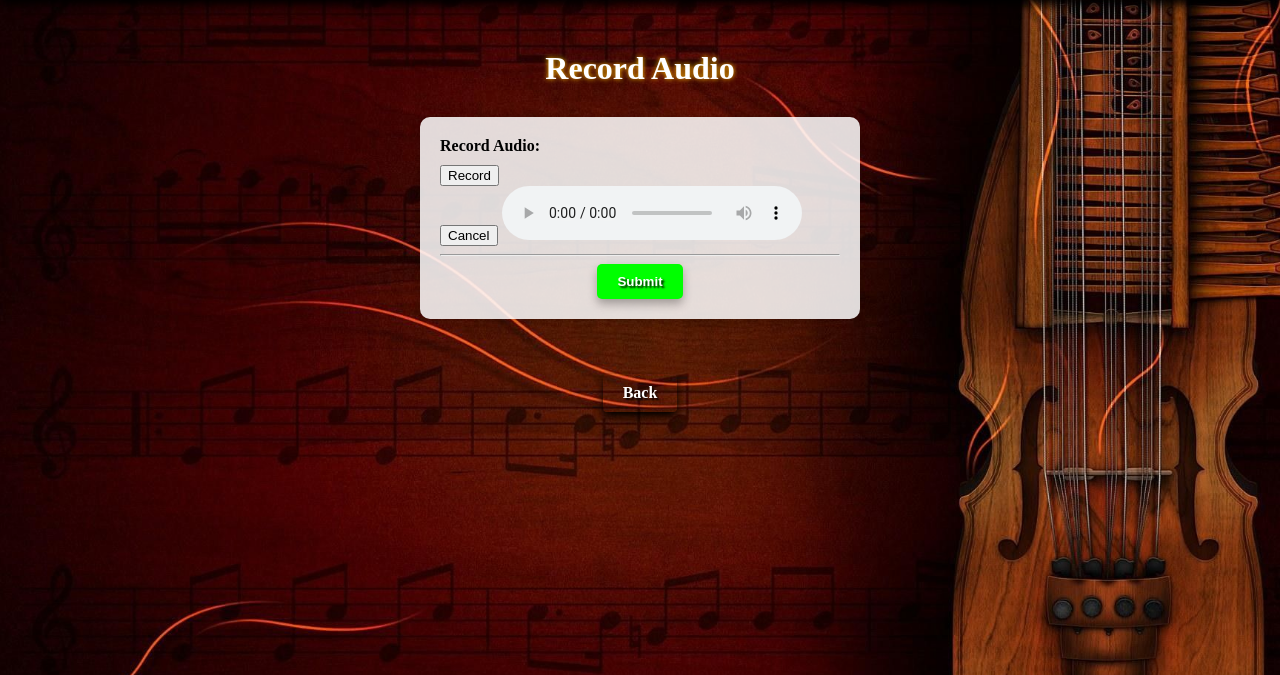
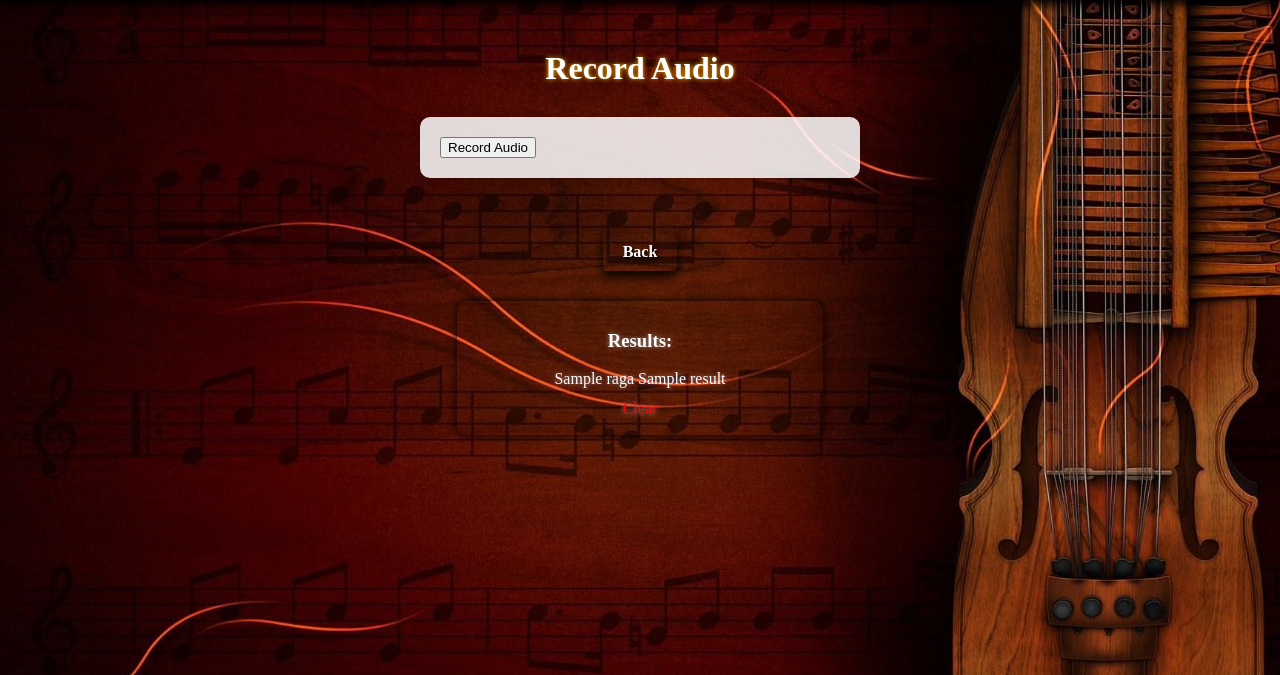
Before and after one commit to akhilraj9590/MAIN_PROJECT, a Django app: template DjangoImplementation/RagaIdentification/templates/recordAudio.html in a window 1280 px wide. Shown: the part 76-751 px from the top of the page. Run offline with Django 3.2, Linux system fonts and the light colour scheme; the template is opened without the code that fills it: most values are stand-ins (such as "Sample title", 1, 10 or a date in 2020); parts of the project's set-up code (start-up, migrations or seed data) failed here and were passed over.

Commit message:
record audio option updated

```diff
--- a/DjangoImplementation/RagaIdentification/RagaClassification/urls.py
+++ b/DjangoImplementation/RagaIdentification/RagaClassification/urls.py
@@ -7,5 +7,5 @@ urlpatterns = [
     path('', home,name='home'),
     path('uploadAudio', uploadAudio,name='uploadAudio'),
     path('predictByRecord',predictByRecord,name='predictByRecord'),
-
+    path('record-audio/', record_audio, name='record_audio'),
 ]+ static(settings.STATIC_URL, document_root=settings.STATIC_ROOT)
--- a/DjangoImplementation/RagaIdentification/templates/recordAudio.html
+++ b/DjangoImplementation/RagaIdentification/templates/recordAudio.html
@@ -118,6 +118,26 @@
         box-shadow: 0 5px 10px rgb(0, 0, 0);
 
       }
+      .result {
+        margin: 0 auto;
+        text-align: center;
+        color: #fff;
+        text-shadow: 0 0 5px rgba(255, 255, 255, 0.5);
+        width: 27%;
+        /* background-color: rgba(0, 0, 0, 0.6); */
+        border-radius: 10px;
+        padding: 10px;
+        box-shadow: 0 0 10px rgba(0, 0, 0, 1);
+        background-color: transparent;
+      }
+      #clear-link{
+        display: block;
+        margin: 7px auto;
+        color:rgb(255, 0, 0);
+        text-decoration: none;
+        margin-top: 12px;
+
+      }
 
       .button:hover {
         font-size: 18px;
@@ -135,7 +155,7 @@
       Carnatic Music Raga Identification
     </nav>
     <h1>Record Audio</h1>
-	<form id="audio-form"  method="post" enctype="multipart/form-data" >
+	<!-- <form id="audio-form"  method="post" enctype="multipart/form-data" >
     {% csrf_token %}
 		<label for="audio">Record Audio:</label>
 		<button id="record-btn" type="button" onclick="toggleRecording()">Record</button>
@@ -143,72 +163,107 @@
 		<button id="cancel-btn" type="button" onclick="resetForm()">Cancel</button>
         <audio id="audio" controls></audio>
         <hr>
+
+
 		<input type="submit" value="Submit">
-	</form>
+	</form> -->
+
+
+  <form method="post" action="{% url 'record_audio' %}">
+    {% csrf_token %}
+    <button type="submit">Record Audio</button>
+</form>
+
   <h1><a href="{% url 'home' %}" class="button">Back</a></h1>
-  <script>
 
-  let audioStream;
-  let mediaRecorder;
-  let chunks = [];
+  {% if results %}
+  <div class="result">
+    <h3 >Results:</h3>
+    {{raga}}
+    {% for result in results %}
+      {{ result }}
+    {% endfor %}
+    <a href="{% url 'predictByRecord' %}" id="clear-link" >Clear</a>
+  </div>
+{% endif %}
+<script>
 
-  function toggleRecording() {
-    if (!mediaRecorder) {
-      navigator.mediaDevices.getUserMedia({ audio: true })
-        .then(function(stream) {
-          audioStream = stream;
-          mediaRecorder = new MediaRecorder(stream);
-          mediaRecorder.ondataavailable = function(e) {
-            chunks.push(e.data);
-          };
-          mediaRecorder.onstop = function() {
-            let blob = new Blob(chunks, { 'type' : 'audio/wav; codecs=pcm' });
-            let formData = new FormData();
-            formData.append('audio_file', blob, 'audio.wav');
-            let xhr = new XMLHttpRequest();
-            xhr.open('POST', '/predictByRecord'); // add trailing slash at the end
-            xhr.setRequestHeader('X-CSRFToken', '{{ csrf_token }}');
-            xhr.onload = function() {
-              if (xhr.status === 200) {
-                console.log('Audio uploaded successfully');
-              } else {
-                console.log('Audio upload failed');
-              }
-            };
-            xhr.send(formData);
-            document.getElementById('audio').src = URL.createObjectURL(blob);
-            document.getElementById('record-btn').textContent = 'Record';
-            chunks = [];
-            audioStream.getTracks().forEach(function(track) {
-              track.stop();
-            });
-            mediaRecorder = null;
-            audioStream = null;
-          };
-          mediaRecorder.start();
-          document.getElementById('record-btn').textContent = 'Stop';
-        })
-        .catch(function(err) {
-          console.log('Error:', err);
-        });
-    } else {
-      mediaRecorder.stop();
-    }
-  }
+//   function toggleRecording() {
+//   const constraints = { audio: true };
+//   const chunks = [];
+//   let recorder, mediaStream;
 
-  function resetForm() {
-    document.getElementById('audio-form').reset();
-    document.getElementById('audio').src = '';
-    if (mediaRecorder) {
-      mediaRecorder.stop();
-      mediaRecorder = null;
-      audioStream.getTracks().forEach(function(track) {
-        track.stop();
-      });
-      audioStream = null;
-    }
-    document.getElementById('record-btn').textContent = 'Record';
-  }
+//   if (!recorder) {
+//     navigator.mediaDevices.getUserMedia(constraints)
+//       .then(function(stream) {
+//         mediaStream = stream;
+//         const audioContext = new AudioContext();
+//         const source = audioContext.createMediaStreamSource(stream);
+//         recorder = new Recorder(source, { numChannels: 1 });
+//         recorder.record();
+//         document.getElementById('record-btn').textContent = 'Stop';
+//       })
+//       .catch(function(err) {
+//         console.log('Error:', err);
+//       });
+//   } else {
+//     recorder.stop();
+//     mediaStream.getTracks().forEach(function(track) {
+//       track.stop();
+//     });
+//     recorder.exportWAV(function(blob) {
+//       const formData = new FormData();
+//       formData.append('audio_file', blob, 'recording.wav');
+//       const xhr = new XMLHttpRequest();
+//       xhr.open('POST', '/upload-audio');
+//       xhr.onload = function() {
+//         if (xhr.status === 200) {
+//           console.log('Audio uploaded successfully');
+//         } else {
+//           console.log('Audio upload failed');
+//         }
+//       };
+//       xhr.send(formData);
+//       document.getElementById('audio').src = URL.createObjectURL(blob);
+//       document.getElementById('record-btn').textContent = 'Record';
+//       recorder.clear();
+//       recorder = null;
+//       mediaStream = null;
+//     });
+//   }
+// }
+
+// function resetForm() {
+//   if (recorder) {
+//     recorder.stop();
+//     mediaStream.getTracks().forEach(function(track) {
+//       track.stop();
+//     });
+//     recorder.clear();
+//     recorder = null;
+//     mediaStream = null;
+//   }
+//   document.getElementById('audio').src = '';
+//   document.getElementById('record-btn').textContent = 'Record';
+//   document.getElementById('audio-form').reset();
+// }
+
+// document.getElementById('audio-form').addEventListener('submit', function(e) {
+//   e.preventDefault();
+//   const formData = new FormData(this);
+//   const xhr = new XMLHttpRequest();
+//   xhr.open('POST', '/submit-form');
+//   xhr.onload = function() {
+//     if (xhr.status === 200) {
+//       console.log('Form submitted successfully');
+//     } else {
+//       console.log('Form submission failed');
+//     }
+//   };
+//   xhr.send(formData);
+//   resetForm();
+// });
+
 
 
 	</script>
--- a/DjangoImplementation/RagaIdentification/templates/uploadAudio.html
+++ b/DjangoImplementation/RagaIdentification/templates/uploadAudio.html
@@ -44,7 +44,7 @@
       form {
         width: 400px;
         margin: 0 auto;
-        background-color: rgba(255, 255, 255, 1);
+        background-color: rgba(255, 255, 255, 0.85);
         border-radius: 10px;
         padding: 20px;
         /* box-shadow: 0 0 10px rgba(0, 0, 0, 1); */
```
Also changed, not shown: DjangoImplementation/RagaIdentification/RagaClassification/views.py (+50 -6 lines), DjangoImplementation/RagaIdentification/templates/home.html (+6 -4 lines), DjangoImplementation/RagaIdentification/templates/test.html (added, +16 -0 lines), DjangoImplementation/RagaIdentification/static/images/bg3.jpg (added), 4 other files.
